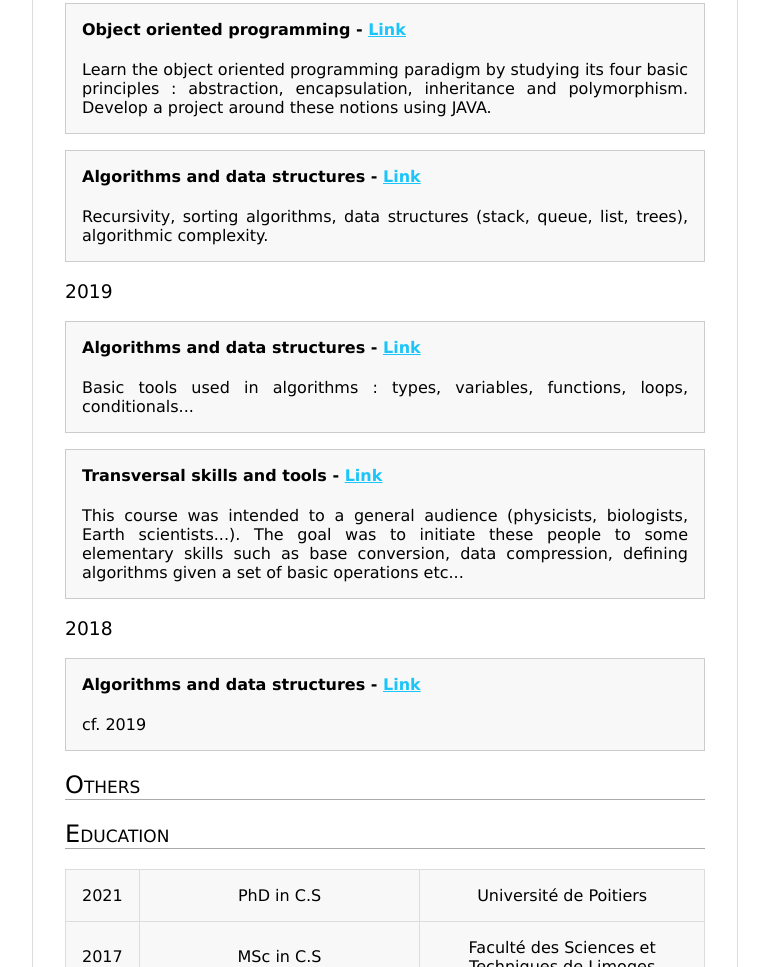
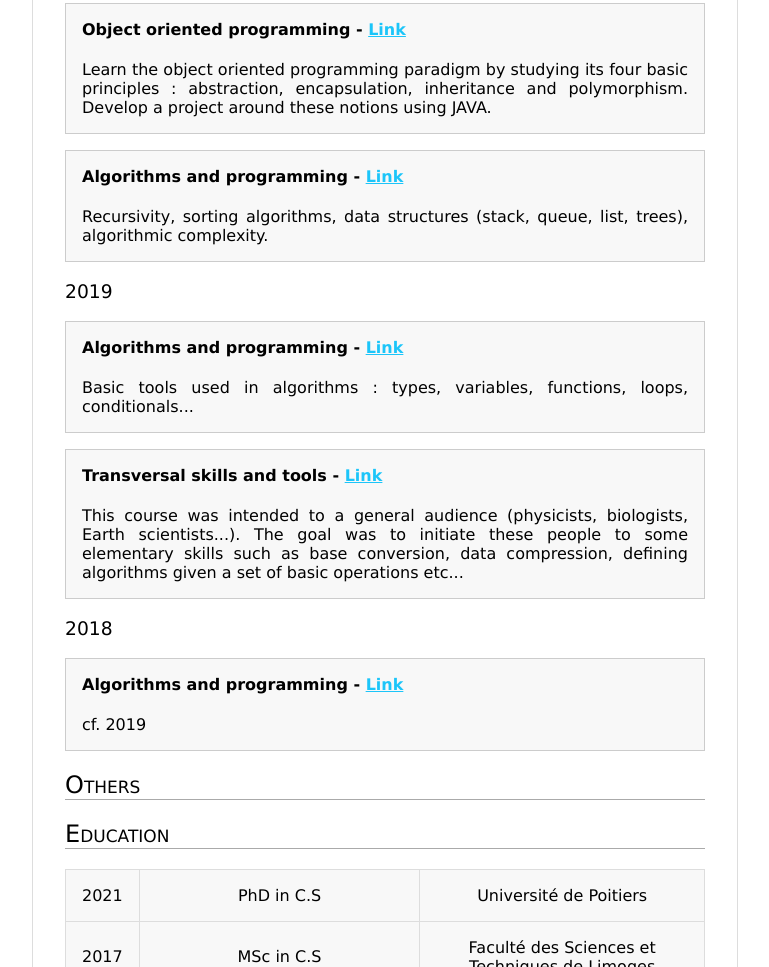
Before and after one commit to WassimRharbaoui/wassimrharbaoui.github.io, a plain HTML site: page index.html in a window 1280 px wide. Shown: the part 2415-3382 px from the top of the page, without its empty margins (255-1024 px from the left). Drawn offline with Linux system fonts and the light colour scheme.

Commit message:
Correction titre AlgoProg

```diff
--- a/index.html
+++ b/index.html
@@ -135,13 +135,13 @@
 </div>
 
 <div class="panel">
-  <h4>Algorithms and data structures - <a href="https://formations.univ-poitiers.fr/fr/index/licence-XA/licence-XA/licence-informatique-JB1Y4088/ue-algorithmique-et-programmation-2-JB1YDEYI.html">Link</a></h4>
+  <h4>Algorithms and programming - <a href="https://formations.univ-poitiers.fr/fr/index/licence-XA/licence-XA/licence-informatique-JB1Y4088/ue-algorithmique-et-programmation-2-JB1YDEYI.html">Link</a></h4>
   Recursivity, sorting algorithms, data structures (stack, queue, list, trees), algorithmic complexity.
 </div>
 
 <h3>2019</h3>
 <div class="panel">
-  <h4>Algorithms and data structures - <a href="https://formations.univ-poitiers.fr/fr/index/autre-diplome-niveau-master-AM/autre-diplome-niveau-master-AM/cmi-informatique-JD2XQGVY/specialite-s1-JD2XS1HJ/ue-algorithmique-et-programmation-s1-JB1YAINY/ue-algorithmique-et-programmation-1-KVA5H9QA.html">Link</a></h4>
+  <h4>Algorithms and programming - <a href="https://formations.univ-poitiers.fr/fr/index/autre-diplome-niveau-master-AM/autre-diplome-niveau-master-AM/cmi-informatique-JD2XQGVY/specialite-s1-JD2XS1HJ/ue-algorithmique-et-programmation-s1-JB1YAINY/ue-algorithmique-et-programmation-1-KVA5H9QA.html">Link</a></h4>
   Basic tools used in algorithms : types, variables, functions, loops, conditionals...
 </div>
 <div class="panel">
@@ -153,7 +153,7 @@
 
 <h3>2018</h3>
 <div class="panel">
-  <h4>Algorithms and data structures - <a href="https://formations.univ-poitiers.fr/fr/index/autre-diplome-niveau-master-AM/autre-diplome-niveau-master-AM/cmi-informatique-JD2XQGVY/specialite-s1-JD2XS1HJ/ue-algorithmique-et-programmation-s1-JB1YAINY/ue-algorithmique-et-programmation-1-KVA5H9QA.html">Link</a></h4>
+  <h4>Algorithms and programming - <a href="https://formations.univ-poitiers.fr/fr/index/autre-diplome-niveau-master-AM/autre-diplome-niveau-master-AM/cmi-informatique-JD2XQGVY/specialite-s1-JD2XS1HJ/ue-algorithmique-et-programmation-s1-JB1YAINY/ue-algorithmique-et-programmation-1-KVA5H9QA.html">Link</a></h4>
   cf. 2019
 </div>
 
```
